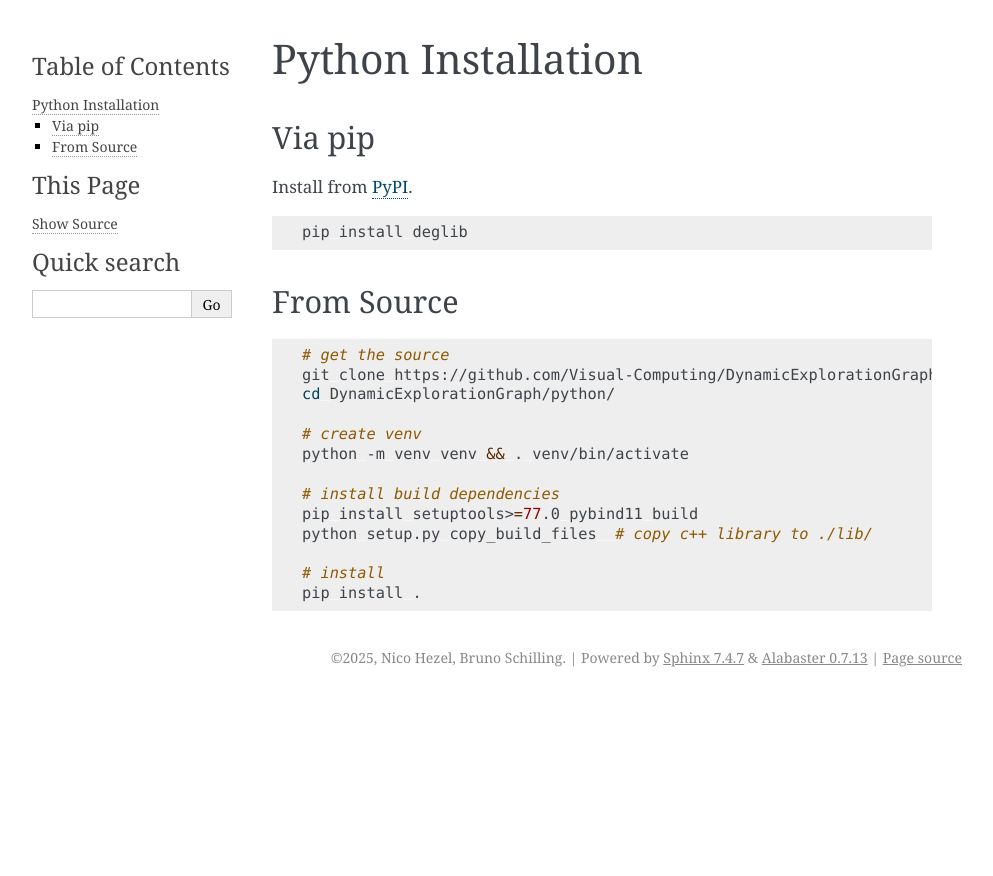
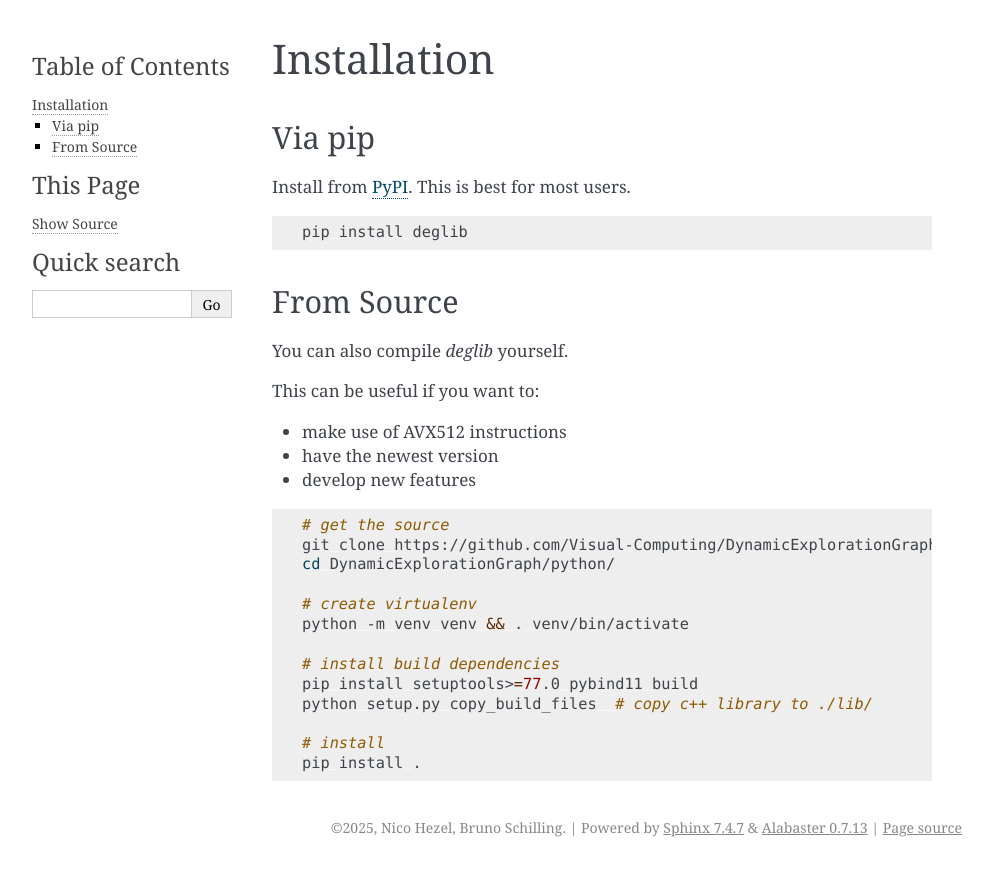
Before and after one commit to Visual-Computing/DynamicExplorationGraph, a Sphinx documentation site: the page built from python/docs/tutorials/installation.rst, in a window 1280 px wide. Shown: the top 876 px of the page, without its empty margins (148-1141 px from the left). Built offline with Sphinx 7.4.7, drawn with Linux system fonts in a browser that asks for light colours.

```diff
--- a/python/docs/api/index.rst
+++ b/python/docs/api/index.rst
@@ -8,8 +8,4 @@ This is the API Documentation for the deglib project.
    :caption: Contents:
 
    graphs/index
-   graphs/search_graph
-   graphs/mutable_graph
-   graphs/read_only_graph
-   graphs/size_bounded_graph
    builder
--- a/python/docs/index.rst
+++ b/python/docs/index.rst
@@ -17,6 +17,5 @@ It offers performance comparable to HNSW while providing the added benefits of d
    :maxdepth: 2
    :caption: Contents:
 
-   usage/installation
-   usage/quickstart
+   tutorials/index
    api/index
--- a/python/docs/usage/installation.rst
+++ b/python/docs/tutorials/installation.rst
@@ -1,9 +1,9 @@
-Python Installation
-===================
+Installation
+============
 
 Via pip
 -------
-Install from `PyPI <https://pypi.org/project/deglib/>`_.
+Install from `PyPI <https://pypi.org/project/deglib/>`_. This is best for most users.
 
 .. code-block:: sh
 
@@ -11,13 +11,21 @@ Install from `PyPI <https://pypi.org/project/deglib/>`_.
 
 From Source
 -----------
+You can also compile `deglib` yourself.
+
+This can be useful if you want to:
+
+* make use of AVX512 instructions
+* have the newest version
+* develop new features
+
 .. code-block:: sh
 
     # get the source
     git clone https://github.com/Visual-Computing/DynamicExplorationGraph.git
     cd DynamicExplorationGraph/python/
 
-    # create venv
+    # create virtualenv
     python -m venv venv && . venv/bin/activate
 
     # install build dependencies
```
Also changed, not shown: python/docs/api/builder.rst (+9 -0 lines), python/docs/tutorials/building_graphs.rst (added, +71 -0 lines), python/docs/tutorials/faq.rst (added, +8 -0 lines), python/docs/tutorials/index.rst (added, +14 -0 lines), python/docs/tutorials/quickstart.rst (added, +44 -0 lines), python/docs/tutorials/searching.rst (added, +29 -0 lines), python/docs/usage/quickstart.rst (deleted, +0 -51 lines).
